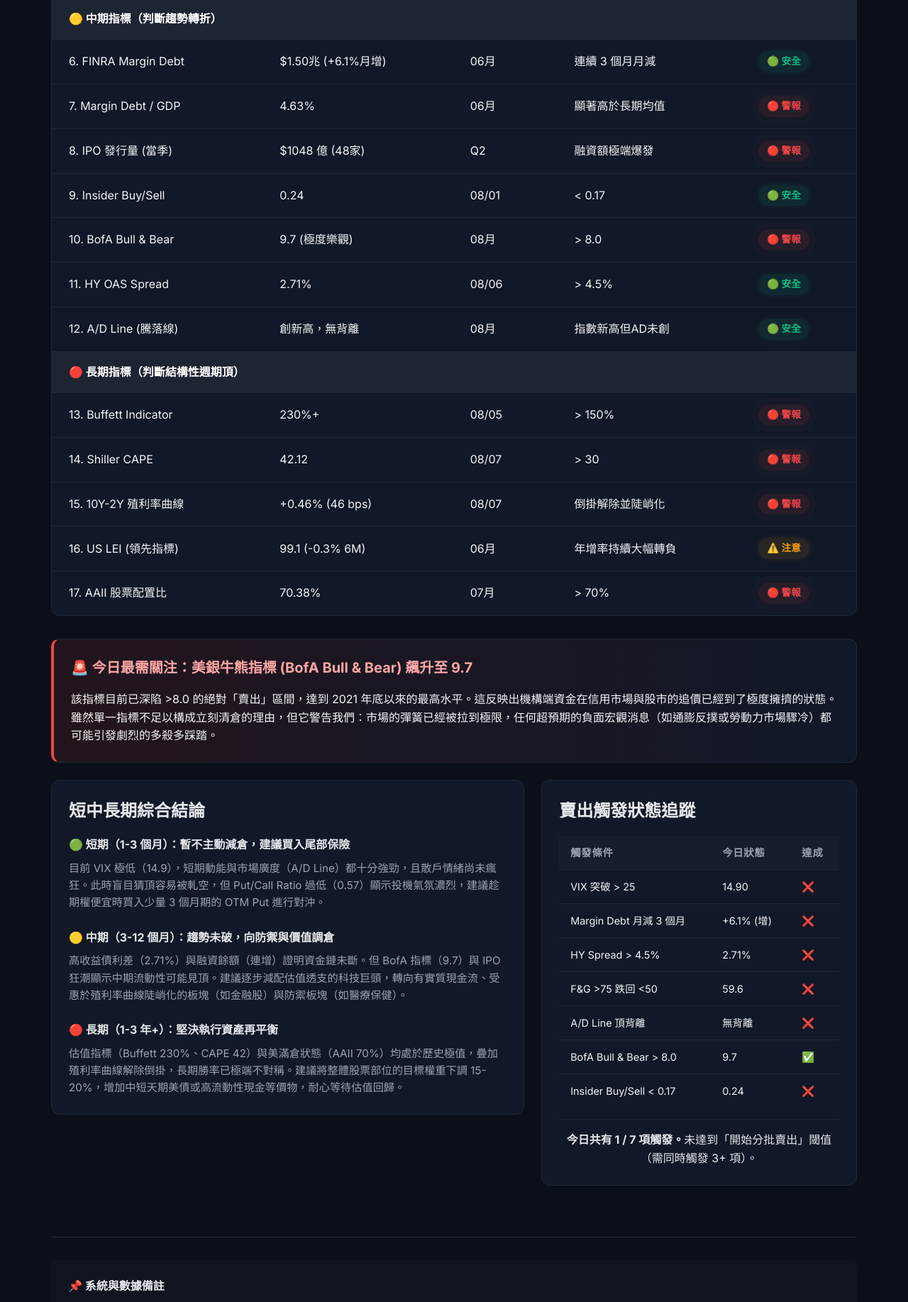
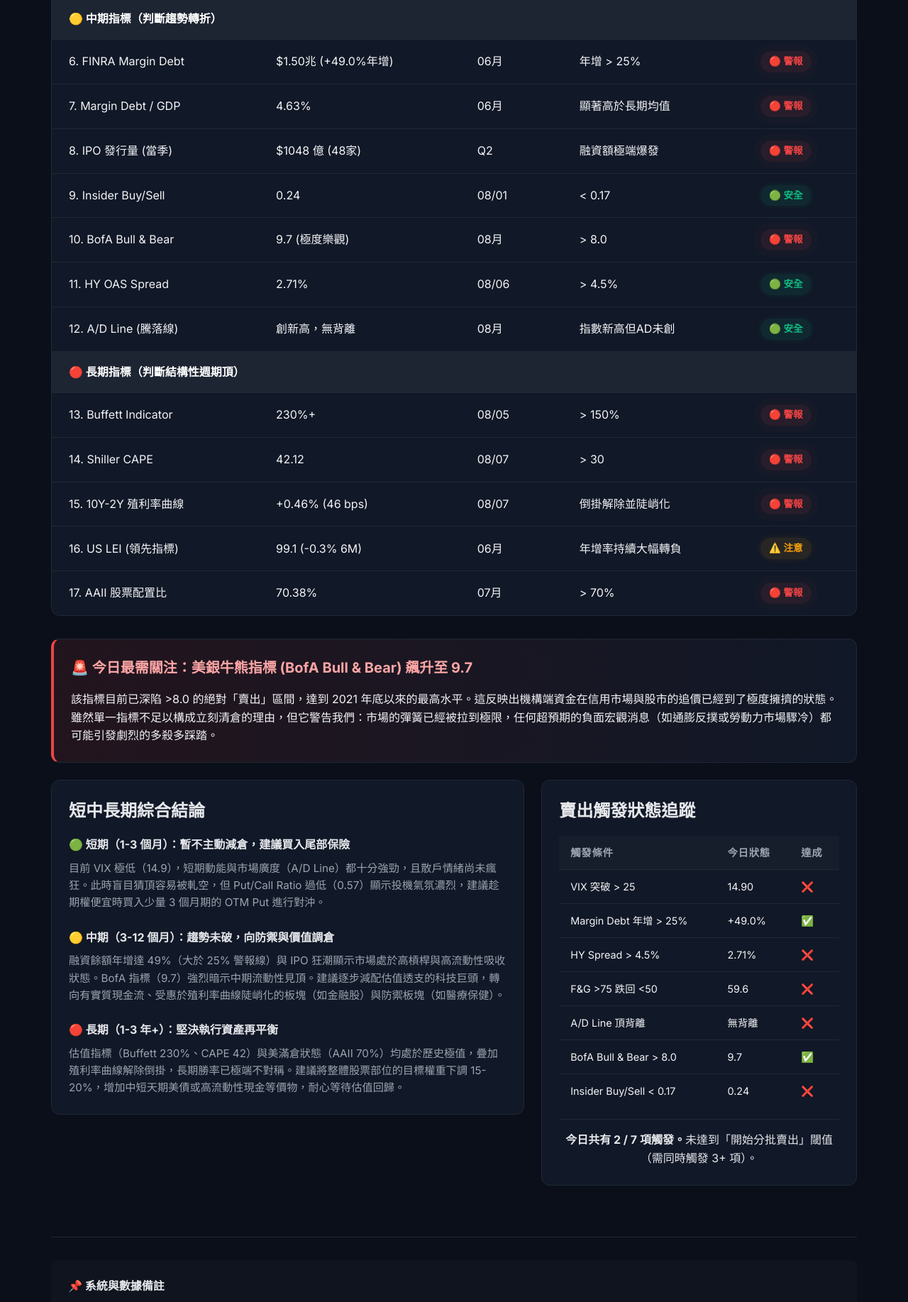
Before and after one commit to Nickhuang2001/macro-risk-dashboard, a plain HTML site: page index.html in a window 1280 px wide. Shown: the part 905-2740 px from the top of the page at 71% size. Drawn offline with Linux system fonts and the light colour scheme.

Commit message:
Update FINRA Margin Debt to alert on YoY > 25%

```diff
--- a/index.html
+++ b/index.html
@@ -27,8 +27,8 @@
             </div>
             <div class="card summary-card">
                 <h3>🟡 中期信號</h3>
-                <div class="score">4 / 7 <span class="sub-text">未警報</span></div>
-                <p>流動性與廣度健康</p>
+                <div class="score">3 / 7 <span class="sub-text">未警報</span></div>
+                <p>過熱跡象增加</p>
             </div>
             <div class="card summary-card">
                 <h3>🔴 長期信號</h3>
@@ -59,7 +59,7 @@
                         <tr><td>5. NAAIM 基金經理曝險</td><td>79.70</td><td>07/29*</td><td>> 100%</td><td><span class="badge safe">🟢 安全</span></td></tr>
 
                         <tr class="group-header"><td colspan="5">🟡 中期指標（判斷趨勢轉折）</td></tr>
-                        <tr><td>6. FINRA Margin Debt</td><td>$1.50兆 (+6.1%月增)</td><td>06月</td><td>連續 3 個月月減</td><td><span class="badge safe">🟢 安全</span></td></tr>
+                        <tr><td>6. FINRA Margin Debt</td><td>$1.50兆 (+49.0%年增)</td><td>06月</td><td>年增 > 25%</td><td><span class="badge alert">🔴 警報</span></td></tr>
                         <tr><td>7. Margin Debt / GDP</td><td>4.63%</td><td>06月</td><td>顯著高於長期均值</td><td><span class="badge alert">🔴 警報</span></td></tr>
                         <tr><td>8. IPO 發行量 (當季)</td><td>$1048 億 (48家)</td><td>Q2</td><td>融資額極端爆發</td><td><span class="badge alert">🔴 警報</span></td></tr>
                         <tr><td>9. Insider Buy/Sell</td><td>0.24</td><td>08/01</td><td>< 0.17</td><td><span class="badge safe">🟢 安全</span></td></tr>
@@ -95,7 +95,7 @@
                     </div>
                     <div class="conclusion-block">
                         <h3>🟡 中期（3-12 個月）：趨勢未破，向防禦與價值調倉</h3>
-                        <p>高收益債利差（2.71%）與融資餘額（連增）證明資金鏈未斷。但 BofA 指標（9.7）與 IPO 狂潮顯示中期流動性可能見頂。建議逐步減配估值透支的科技巨頭，轉向有實質現金流、受惠於殖利率曲線陡峭化的板塊（如金融股）與防禦板塊（如醫療保健）。</p>
+                        <p>融資餘額年增達 49%（大於 25% 警報線）與 IPO 狂潮顯示市場處於高槓桿與高流動性吸收狀態。BofA 指標（9.7）強烈暗示中期流動性見頂。建議逐步減配估值透支的科技巨頭，轉向有實質現金流、受惠於殖利率曲線陡峭化的板塊（如金融股）與防禦板塊（如醫療保健）。</p>
                     </div>
                     <div class="conclusion-block">
                         <h3>🔴 長期（1-3 年+）：堅決執行資產再平衡</h3>
@@ -117,7 +117,7 @@
                         </thead>
                         <tbody>
                             <tr><td>VIX 突破 > 25</td><td>14.90</td><td>❌</td></tr>
-                            <tr><td>Margin Debt 月減 3 個月</td><td>+6.1% (增)</td><td>❌</td></tr>
+                            <tr><td>Margin Debt 年增 > 25%</td><td>+49.0%</td><td>✅</td></tr>
                             <tr><td>HY Spread > 4.5%</td><td>2.71%</td><td>❌</td></tr>
                             <tr><td>F&G >75 跌回 <50</td><td>59.6</td><td>❌</td></tr>
                             <tr><td>A/D Line 頂背離</td><td>無背離</td><td>❌</td></tr>
@@ -126,7 +126,7 @@
                         </tbody>
                     </table>
                     <div class="trigger-summary">
-                        <strong>今日共有 1 / 7 項觸發。</strong>未達到「開始分批賣出」閾值（需同時觸發 3+ 項）。
+                        <strong>今日共有 2 / 7 項觸發。</strong>未達到「開始分批賣出」閾值（需同時觸發 3+ 項）。
                     </div>
                 </div>
             </section>
```
